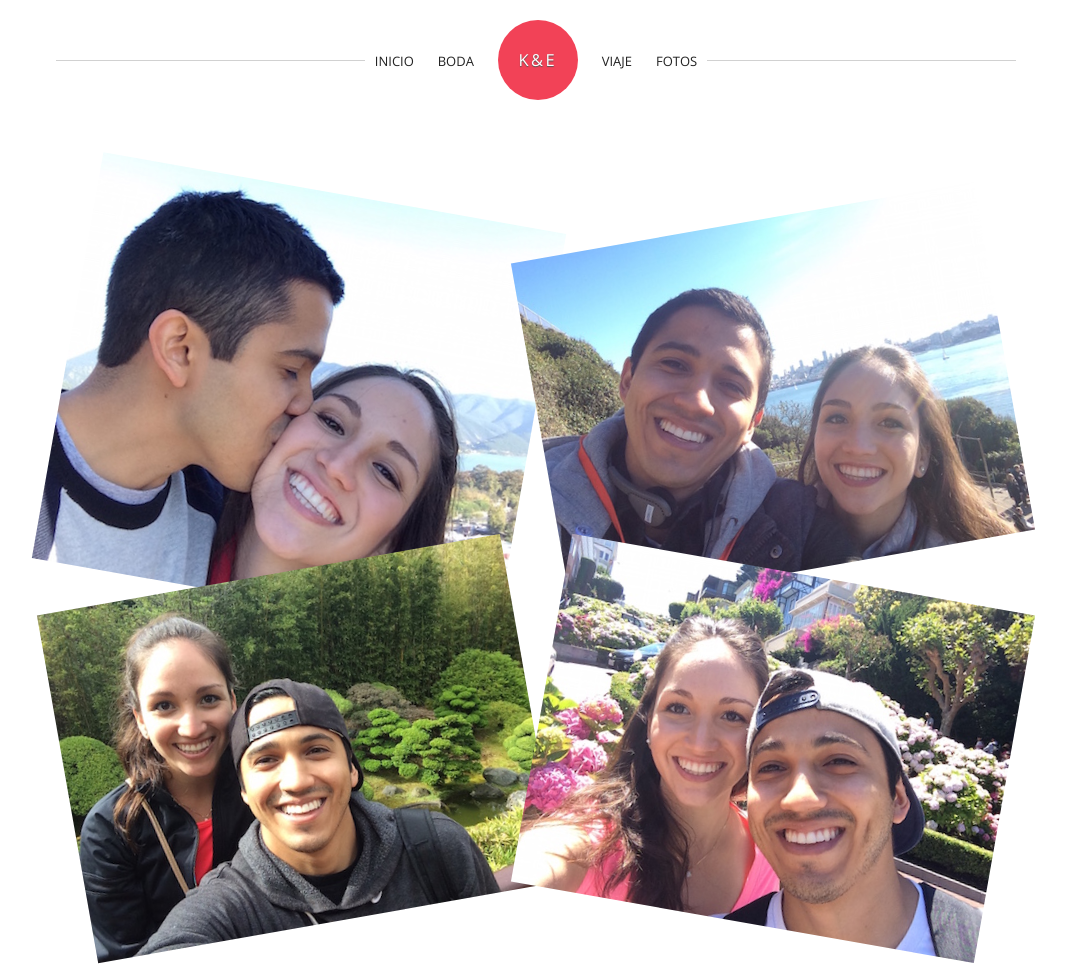
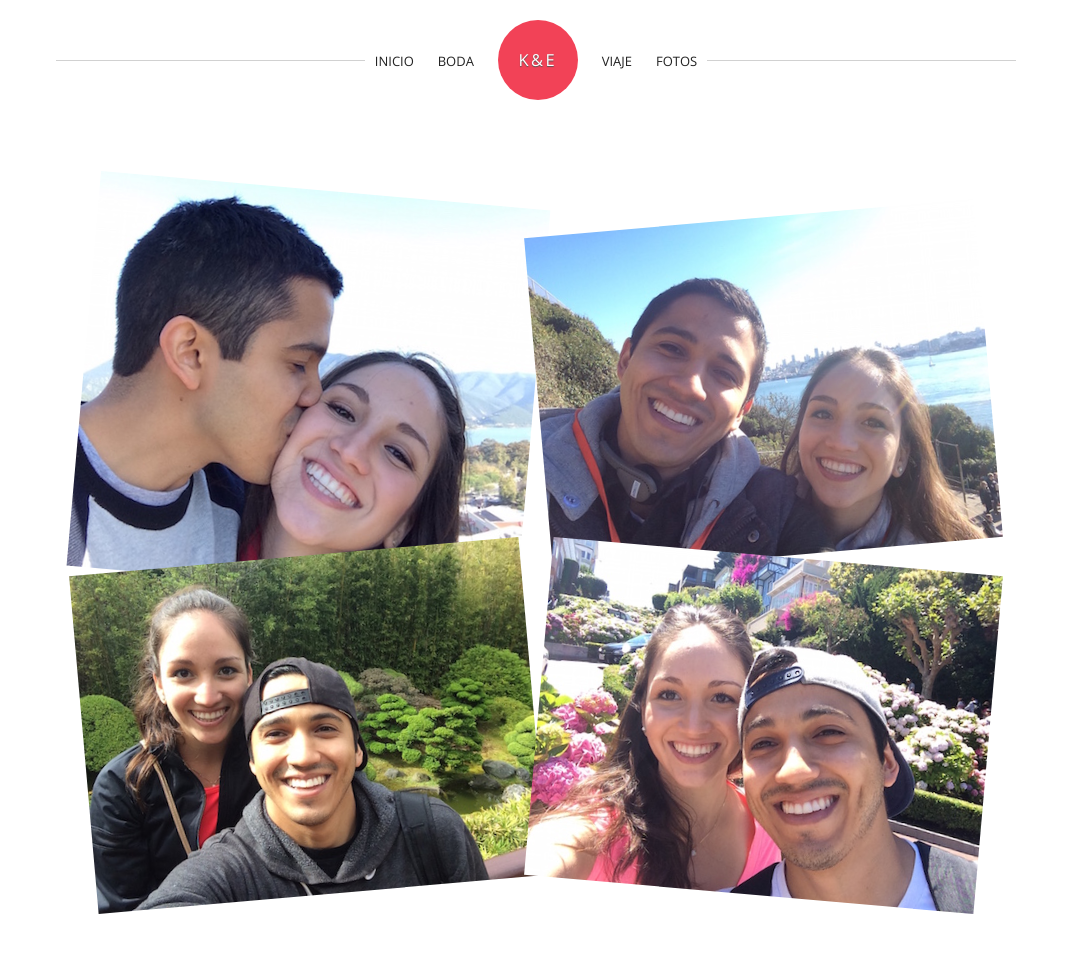
Before and after one commit to eddie-ruva/kye, a website: page index.html in a window 1280 px wide. Shown: the top 967 px of the page, without its empty margins (104-1170 px from the left). Drawn offline with nearby package versions, Linux system fonts and the light colour scheme.

Commit message:
Fix image rotation and size

```diff
--- a/sass/base.scss
+++ b/sass/base.scss
@@ -138,7 +138,7 @@ video {
 .showcase-mod {
 
   img {
-    $image-rotation: 10deg;
+    $image-rotation: 5deg;
     width: 100%;
     position: relative;
 
@@ -159,12 +159,12 @@ video {
     }
 
     @media (min-width: 400px) {
-      width: 80%;
+      width: 90%;
     }
 
     /* Larger than phablet (also point when grid becomes active) */
     @media (min-width: 550px) {
-      width: 49%;
+      width: 47%;
 
       &.one {
         transform: rotate($image-rotation);
```
Also changed, not shown: dist/base.css.
